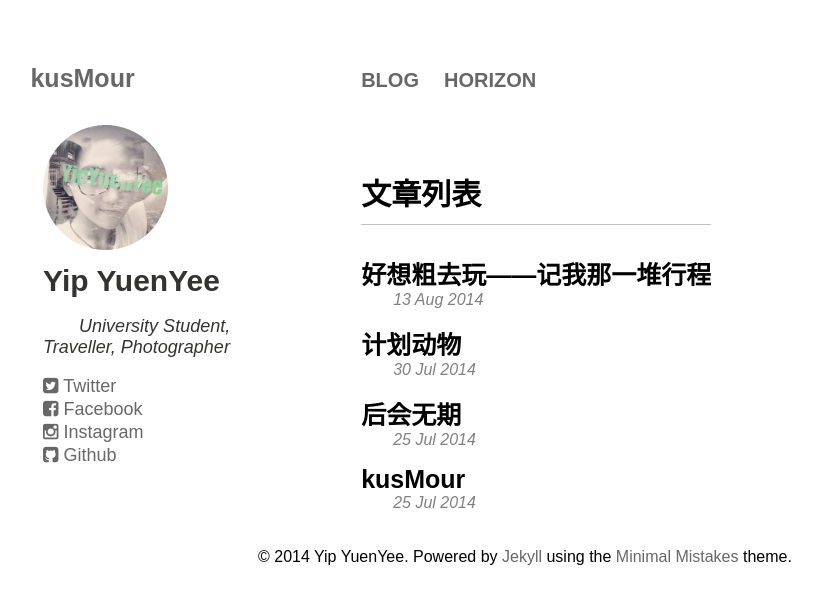
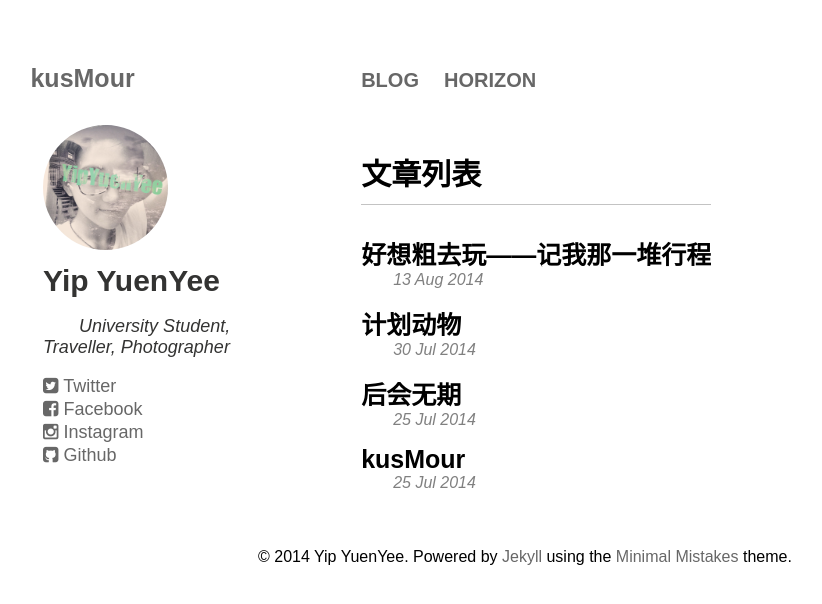
Before and after one commit to kusmour/blog_jekyll, a Jekyll site: the page built from blog_list.html, in a window 1280 px wide. Shown: the top 604 px of the page, without its empty margins (66-888 px from the left). Built offline with Jekyll 4.4.1, drawn with Linux system fonts in a browser that asks for light colours.

Commit message:
change css

```diff
--- a/style/blog_list_page.css
+++ b/style/blog_list_page.css
@@ -9,7 +9,7 @@ article {
 }
 
 .article_list {
-	padding-top: 20px;
+	/*padding-top: 20px;*/
 	padding-left: 0px;
 }
 
```
